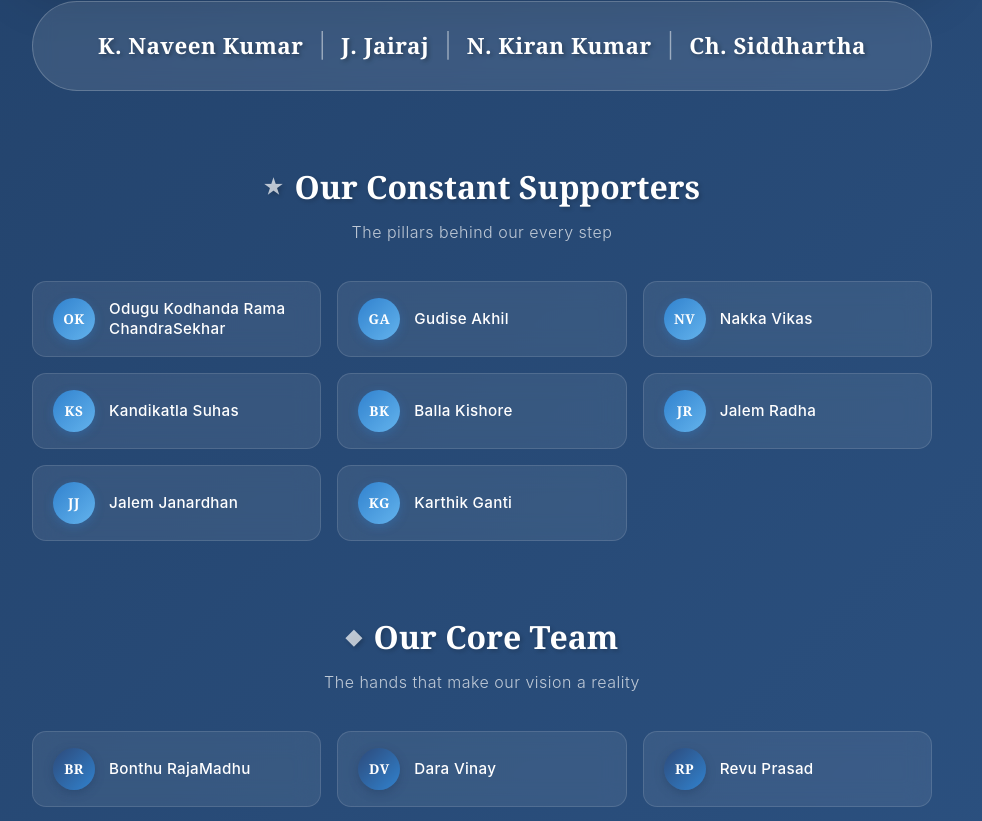
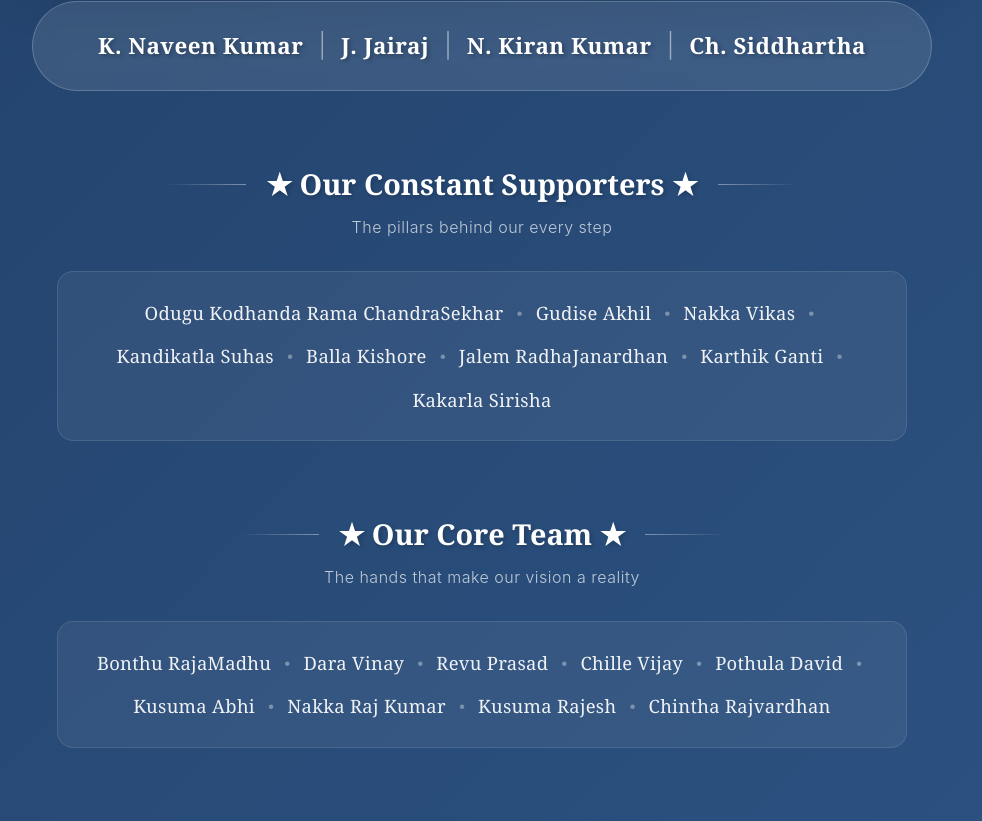
Before and after one commit to karthik-ganti/BlueShadows, a React (Vite) app: page /#/founders in a window 1280 px wide. Shown: the part 1471-2292 px from the top of the page, without its empty margins (158-1140 px from the left). Built offline with nearby package versions, Linux system fonts and the light colour scheme.

Commit message:
Redesign team sections with flowing layout, add stars and Kakarla Sirisha

```diff
--- a/src/index.css
+++ b/src/index.css
@@ -880,22 +880,32 @@ body {
   text-align: center;
 }
 
+.team-section-header {
+  display: flex;
+  align-items: center;
+  justify-content: center;
+  gap: 20px;
+  margin-bottom: 8px;
+}
+
+.team-title-line {
+  flex: 1;
+  max-width: 80px;
+  height: 1px;
+  background: linear-gradient(90deg, transparent, rgba(255, 255, 255, 0.4));
+}
+
+.team-section-header .team-title-line:last-child {
+  background: linear-gradient(90deg, rgba(255, 255, 255, 0.4), transparent);
+}
+
 .team-section-title {
   font-family: 'Playfair Display', Georgia, serif;
-  font-size: 2rem;
+  font-size: 1.8rem;
   font-weight: 600;
   color: var(--white);
-  margin-bottom: 8px;
-  display: flex;
-  align-items: center;
-  justify-content: center;
-  gap: 12px;
   text-shadow: 2px 2px 4px rgba(0, 0, 0, 0.2);
-}
-
-.title-icon {
-  font-size: 1.3rem;
-  color: rgba(255, 255, 255, 0.7);
+  white-space: nowrap;
 }
 
 .team-section-subtitle {
@@ -903,79 +913,50 @@ body {
   font-size: 1rem;
   font-weight: 300;
   color: rgba(255, 255, 255, 0.7);
-  margin-bottom: 35px;
+  margin-bottom: 30px;
   letter-spacing: 0.5px;
 }
 
-.team-names-grid {
-  display: grid;
-  grid-template-columns: repeat(auto-fit, minmax(220px, 1fr));
-  gap: 16px;
-  max-width: 900px;
+.team-names-flow {
+  display: flex;
+  flex-wrap: wrap;
+  justify-content: center;
+  align-items: center;
+  gap: 6px 4px;
+  max-width: 850px;
   margin: 0 auto;
-}
-
-.team-name-card {
-  display: flex;
+  padding: 22px 30px;
+  background: rgba(255, 255, 255, 0.06);
+  border-radius: 16px;
+  border: 1px solid rgba(255, 255, 255, 0.1);
+}
+
+.team-name-item {
+  display: inline-flex;
   align-items: center;
-  gap: 14px;
-  padding: 16px 20px;
-  background: rgba(255, 255, 255, 0.08);
-  border: 1px solid rgba(255, 255, 255, 0.12);
-  border-radius: 14px;
-  backdrop-filter: blur(12px);
-  transition: transform 0.3s ease, background 0.3s ease, box-shadow 0.3s ease;
-  animation: teamCardFadeIn 0.5s ease forwards;
-  opacity: 0;
-}
-
-.team-name-card:hover {
-  transform: translateY(-4px);
-  background: rgba(255, 255, 255, 0.15);
-  box-shadow: 0 8px 25px rgba(0, 0, 0, 0.15);
-}
-
-.team-name-icon {
-  width: 42px;
-  height: 42px;
-  min-width: 42px;
-  border-radius: 50%;
-  background: linear-gradient(135deg, var(--accent-blue), #63b3ed);
-  display: flex;
-  align-items: center;
-  justify-content: center;
+  gap: 4px;
+}
+
+.team-name-text {
   font-family: 'Playfair Display', Georgia, serif;
-  font-size: 0.85rem;
-  font-weight: 700;
+  font-size: 1.15rem;
+  font-weight: 500;
+  color: rgba(255, 255, 255, 0.92);
+  letter-spacing: 0.3px;
+  transition: color 0.3s ease, text-shadow 0.3s ease;
+  padding: 4px 2px;
+}
+
+.team-name-text:hover {
   color: var(--white);
-  letter-spacing: 0.5px;
-  box-shadow: 0 3px 10px rgba(49, 130, 206, 0.35);
-}
-
-.team-member-name {
-  font-family: 'Inter', sans-serif;
-  font-size: 0.95rem;
-  font-weight: 500;
-  color: var(--white);
-  letter-spacing: 0.3px;
-  line-height: 1.3;
-  text-align: left;
-}
-
-.core-team-section .team-name-icon {
-  background: linear-gradient(135deg, #2d4a7a, var(--accent-blue));
-  box-shadow: 0 3px 10px rgba(30, 58, 95, 0.4);
-}
-
-@keyframes teamCardFadeIn {
-  from {
-    opacity: 0;
-    transform: translateY(15px);
-  }
-  to {
-    opacity: 1;
-    transform: translateY(0);
-  }
+  text-shadow: 0 0 12px rgba(255, 255, 255, 0.3);
+}
+
+.team-name-dot {
+  font-size: 0.9rem;
+  color: rgba(255, 255, 255, 0.35);
+  margin: 0 6px;
+  user-select: none;
 }
 
 /* Gallery Section */
@@ -1443,34 +1424,33 @@ body {
   }
 
   .team-section-title {
-    font-size: 1.4rem;
-    gap: 8px;
+    font-size: 1.3rem;
+  }
+
+  .team-title-line {
+    max-width: 40px;
+  }
+
+  .team-section-header {
+    gap: 12px;
   }
 
   .team-section-subtitle {
-    font-size: 0.88rem;
-    margin-bottom: 24px;
-  }
-
-  .team-names-grid {
-    grid-template-columns: 1fr;
-    gap: 10px;
-  }
-
-  .team-name-card {
-    padding: 14px 16px;
-    gap: 12px;
-  }
-
-  .team-name-icon {
-    width: 38px;
-    height: 38px;
-    min-width: 38px;
-    font-size: 0.8rem;
-  }
-
-  .team-member-name {
-    font-size: 0.9rem;
+    font-size: 0.85rem;
+    margin-bottom: 20px;
+  }
+
+  .team-names-flow {
+    padding: 18px 16px;
+    gap: 4px 2px;
+  }
+
+  .team-name-text {
+    font-size: 1rem;
+  }
+
+  .team-name-dot {
+    margin: 0 4px;
   }
 
   /* Donate Page Mobile */
--- a/src/pages/Founders.jsx
+++ b/src/pages/Founders.jsx
@@ -50,40 +50,40 @@ function Founders() {
 
           {/* Our Constant Supporters */}
           <div className="team-section supporters-section">
-            <h2 className="team-section-title">
-              <span className="title-icon">★</span>
-              Our Constant Supporters
-            </h2>
+            <div className="team-section-header">
+              <div className="team-title-line"></div>
+              <h2 className="team-section-title">★ Our Constant Supporters ★</h2>
+              <div className="team-title-line"></div>
+            </div>
             <p className="team-section-subtitle">The pillars behind our every step</p>
-            <div className="team-names-grid">
+            <div className="team-names-flow">
               {[
                 'Odugu Kodhanda Rama ChandraSekhar',
                 'Gudise Akhil',
                 'Nakka Vikas',
                 'Kandikatla Suhas',
                 'Balla Kishore',
-                'Jalem Radha',
-                'Jalem Janardhan',
+                'Jalem RadhaJanardhan',
                 'Karthik Ganti',
-              ].map((name, index) => (
-                <div className="team-name-card" key={index} style={{ animationDelay: `${index * 0.08}s` }}>
-                  <div className="team-name-icon">
-                    {name.split(' ').map(n => n[0]).slice(0, 2).join('')}
-                  </div>
-                  <span className="team-member-name">{name}</span>
-                </div>
+                'Kakarla Sirisha',
+              ].map((name, index, arr) => (
+                <span key={index} className="team-name-item">
+                  <span className="team-name-text">{name}</span>
+                  {index < arr.length - 1 && <span className="team-name-dot">&bull;</span>}
+                </span>
               ))}
             </div>
           </div>
 
           {/* Our Core Team */}
           <div className="team-section core-team-section">
-            <h2 className="team-section-title">
-              <span className="title-icon">◆</span>
-              Our Core Team
-            </h2>
+            <div className="team-section-header">
+              <div className="team-title-line"></div>
+              <h2 className="team-section-title">★ Our Core Team ★</h2>
+              <div className="team-title-line"></div>
+            </div>
             <p className="team-section-subtitle">The hands that make our vision a reality</p>
-            <div className="team-names-grid">
+            <div className="team-names-flow">
               {[
                 'Bonthu RajaMadhu',
                 'Dara Vinay',
@@ -94,13 +94,11 @@ function Founders() {
                 'Nakka Raj Kumar',
                 'Kusuma Rajesh',
                 'Chintha Rajvardhan',
-              ].map((name, index) => (
-                <div className="team-name-card" key={index} style={{ animationDelay: `${index * 0.08}s` }}>
-                  <div className="team-name-icon">
-                    {name.split(' ').map(n => n[0]).slice(0, 2).join('')}
-                  </div>
-                  <span className="team-member-name">{name}</span>
-                </div>
+              ].map((name, index, arr) => (
+                <span key={index} className="team-name-item">
+                  <span className="team-name-text">{name}</span>
+                  {index < arr.length - 1 && <span className="team-name-dot">&bull;</span>}
+                </span>
               ))}
             </div>
           </div>
```
